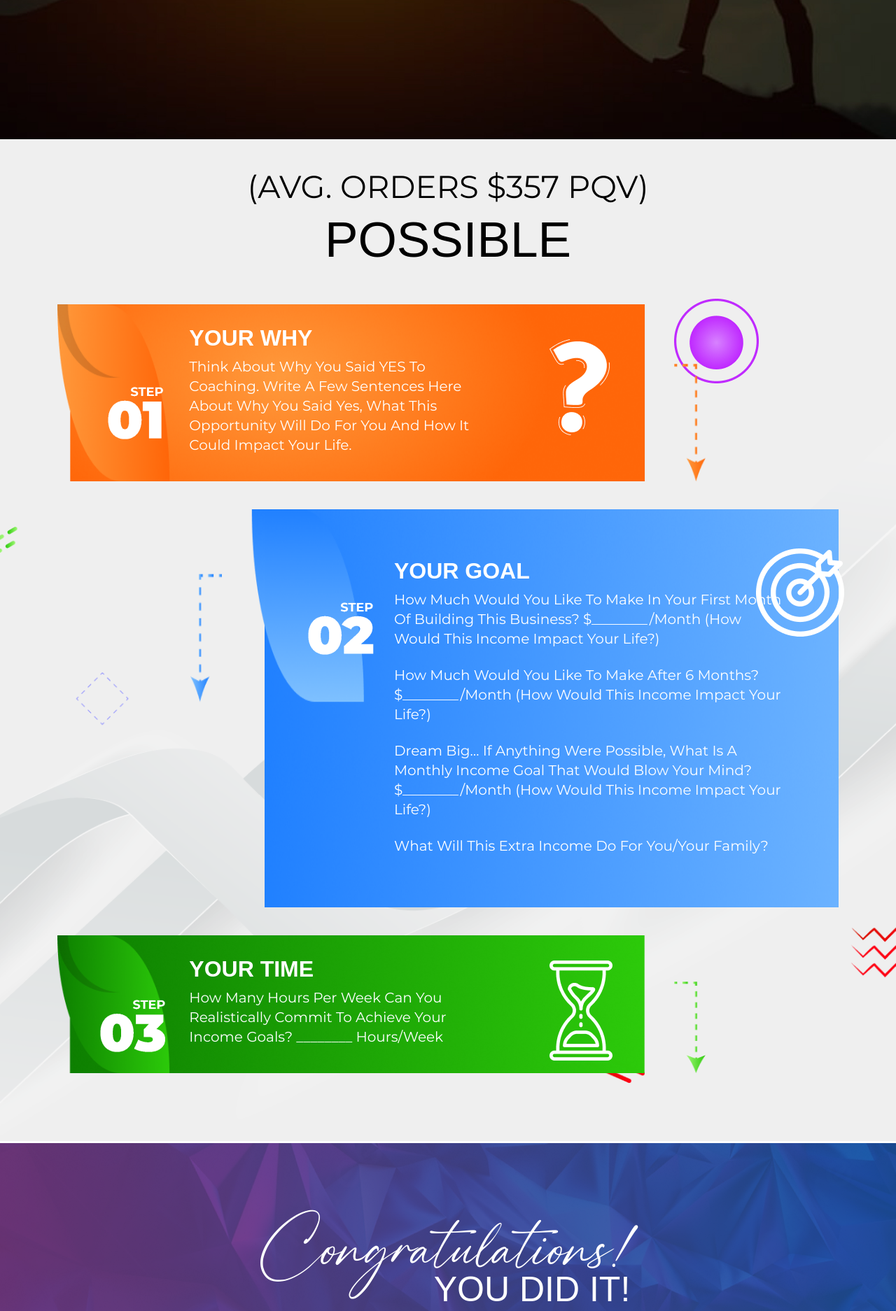
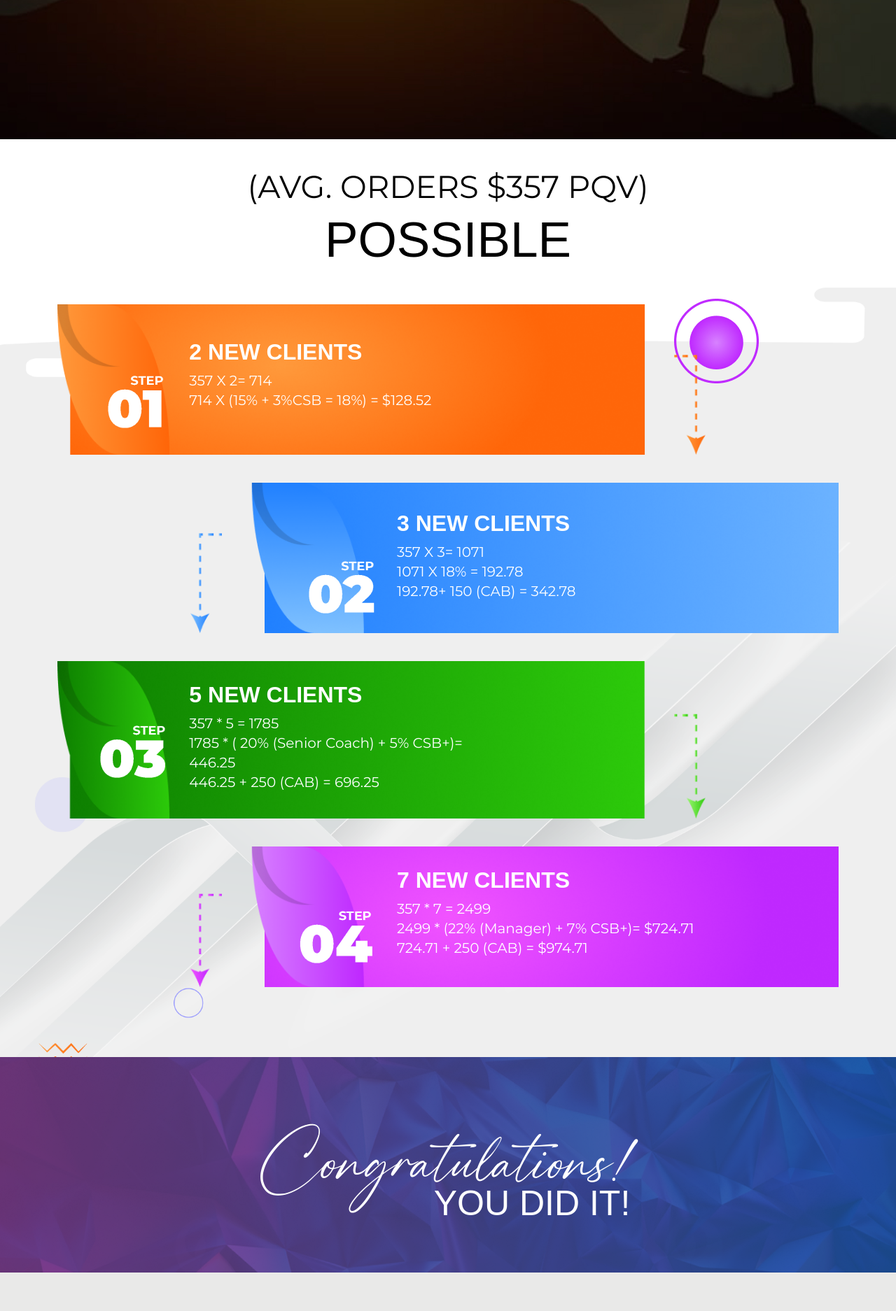
Before and after one commit to syedanastanweer/project-optavist, a PHP site: page /your-goal-three.php in a window 1280 px wide. Shown: the part 601-2475 px from the top of the page at 70% size. After the commit the page ends 2420 px from the top, so only its background shows below. Run offline with PHP 8.4, Linux system fonts and the light colour scheme; some web fonts are replaced.

Commit message:
commit16

```diff
--- a/assets/css/style.css
+++ b/assets/css/style.css
@@ -856,6 +856,14 @@ iframe {
     cursor: pointer;
 }
 
+.midder-three.yg-custom .secimgtwo .textone,
+.midder-three.yg-custom-two .secimgtwo .textone {
+    padding-top: 100%;
+    padding-bottom: 0px;
+    padding-left: 27px;
+}
+
+
 .yg-custom-two.sectwo .midder-one {
     padding-top: 40px;
     text-align: center;
@@ -883,32 +891,19 @@ iframe {
     text-transform: uppercase;
 }
 
-
-
-
-.midder-three.yg-custom-two .secimgtwo {
-    background: url('../img/ygsecimgtwo.png') center center / 100% 100% no-repeat;
-}
-
-.midder-three.yg-custom-two .secimgtwo .row {
-    /* margin-left: 0px; */
-    /* padding-left: 40px; */
-    padding-top: 20px;
-}
-
-
-.midder-three.yg-custom .secimgtwo .textone,
-.midder-three.yg-custom-two .secimgtwo .textone {
-    padding-top: 100%;
-    padding-bottom: 0px;
-    padding-left: 27px;
-}
-
 .midder-three.yg-custom-two .secimgtwo .texttwo {
     padding-top: 50px;
     padding-bottom: 50px;
     padding-left: 16px;
     width: 36rem;
+}
+
+.midder-three.yg-custom-two .secimgtwo {
+    background: url('../img/ygsecimgtwo.png') center center / 100% 100% no-repeat;
+}
+
+.midder-three.yg-custom-two .secimgtwo .row {
+    padding-top: 20px;
 }
 
 .midder-three.yg-custom-two .secimgtwo .texttwo h3 {
@@ -963,6 +958,131 @@ iframe {
     padding-bottom: 16px;
     padding-left: 16px;
 }
+
+
+
+
+
+
+
+
+
+
+
+
+.yg-custom-three.sectwo .midder-one {
+    padding-top: 40px;
+    text-align: center;
+}
+
+.yg-custom-three.sectwo .midder-one h2 {
+    color: #000;
+    text-align: center;
+    font-family: 'Montserrat', sans-serif;
+    font-size: 45px;
+    font-style: normal;
+    font-weight: 400;
+    line-height: normal;
+    text-transform: uppercase;
+}
+
+.yg-custom-three.sectwo .midder-one h3 {
+    color: #000;
+    text-align: center;
+    font-family: 'Anton', sans-serif;
+    font-size: 71.194px;
+    font-style: normal;
+    font-weight: 400;
+    line-height: normal;
+    text-transform: uppercase;
+}
+
+.midder-three.yg-custom-three .secimgtwo .texttwo {
+    padding-top: 40px;
+    padding-bottom: 20px;
+    padding-left: 20px;
+    width: auto;
+}
+
+.midder-three.yg-custom-three .secimgtwo {
+    background: url('../img/secimgtwo.png') center center / 100% 100% no-repeat;
+}
+
+/* .midder-three.yg-custom-three .secimgtwo .row {
+    padding-top: 20px;
+} */
+
+.midder-three.yg-custom-three .secimgtwo .texttwo h3 {
+    color: #FFF;
+    font-family: 'Montserrat', sans-serif;
+    font-size: 20px;
+    font-style: normal;
+    font-weight: 400;
+    line-height: 28px;
+    text-transform: capitalize;
+    padding-bottom: 16px;
+}
+
+.midder-three.yg-custom-three .secimgone .texttwo {
+    padding-top: 50px;
+    padding-bottom: 0px;
+    padding-left: 30px;
+}
+
+.midder-three.yg-custom-three .secimgthree .texttwo {
+    padding-top: 30px;
+    padding-left: 30px;
+    padding-bottom: 30px;
+}
+
+.midder-three.yg-custom-three .secimgone .textone {
+    padding-top: 100px;
+    padding-bottom: 20px;
+    padding-left: 70px;
+}
+
+.midder-three.yg-custom-three .secimgthree .textone {
+    padding-top: 90px;
+    padding-bottom: 0px;
+    padding-left: 60px;
+}
+
+.midder-three.yg-custom-three .secimgone .textthree {
+    padding-top: 50px;
+    padding-left: 70px;
+    overflow: visible;
+}
+
+.midder-three.yg-custom-three .secimgfour .texttwo {
+    padding-top: 30px;
+    padding-bottom: 30px;
+    padding-left: 20px;
+    width: 34rem;
+}
+
+.midder-three.yg-custom-three .secimgfour .textone {
+    padding-top: 90px;
+    padding-bottom: 16px;
+    padding-left: 16px;
+}
+
+.midder-three.yg-custom-three .secimgtwo .textone {
+    padding-top: 110px;
+    padding-bottom: 10px;
+    padding-left: 28px;
+}
+
+.yg-custom-two.header-section img {
+    width: 100%;
+    padding-top: 30%;
+    padding-bottom: 20px;
+}
+
+/* .midder-three.yg-custom-two .secimgfour .texttwo {
+    padding-top: 30px;
+    padding-left: 20px;
+    width: 34rem;
+} */
 
 
 @media (min-width: 320px) and (max-width: 450px) {
--- a/your-goal-three.php
+++ b/your-goal-three.php
@@ -99,7 +99,7 @@
                 </div>
             </div>
         </section> -->
-        <section class="sectwo yg-custom-two">
+        <section class="sectwo yg-custom-three">
             <div class="midder-one">
                 <div class="container">
                     <div class="row">
@@ -111,7 +111,7 @@
                 </div>
             </div>
 
-            <div class="midder-three yg-custom-two">
+            <div class="midder-three yg-custom-three">
                 <div class="element-circle">&nbsp;</div>
                 <div class="container">
                     <div class="row">
@@ -125,16 +125,16 @@
                                     </div>
                                     <div class="col-md-6">
                                         <div class="texttwo">
-                                            <h2>Your Why</h2>
-                                            <h3>Think about why you said YES to coaching. Write a few sentences here
-                                                about why you said yes, what this opportunity will do for you and how it
-                                                could impact your life.</h3>
+                                            <h2>2 New clients</h2>
+                                            <h3>357 x 2= 714<br>
+                                                714 x (15% + 3%CSB = 18%) = $128.52
+                                            </h3>
                                         </div>
                                     </div>
                                     <div class="col-md-2">
-                                        <div class="textthree">
+                                        <!-- <div class="textthree">
                                             <img src="assets/img/element-question.png">
-                                        </div>
+                                        </div> -->
                                     </div>
                                 </div>
                             </div>
@@ -151,21 +151,17 @@
                                     </div>
                                     <div class="col-md-6">
                                         <div class="texttwo">
-                                            <h2>Your Goal</h2>
-                                            <h3>How much would you like to make in your first month of building this
-                                                business? $________/month (How would this income impact your life?)</h3>
-                                            <h3>How much would you like to make after 6 months? $________/month (How
-                                                would this income impact your life?)</h3>
-                                            <h3>Dream Big… If anything were possible, what is a monthly income goal that
-                                                would blow your mind? $________/month (How would this income impact your
-                                                life?)</h3>
-                                            <h3>What will this extra income do for you/your family?</h3>
+                                            <h2>3 New Clients</h2>
+                                            <h3>357 x 3= 1071<br>
+                                                1071 x 18% = 192.78<br>
+                                                192.78+ 150 (CAB) = 342.78
+                                            </h3>
                                         </div>
                                     </div>
                                     <div class="col-md-2">
-                                        <div class="textthree">
+                                        <!-- <div class="textthree">
                                             <img src="assets/img/secimgone-txt3.png">
-                                        </div>
+                                        </div> -->
                                     </div>
                                 </div>
                             </div>
@@ -182,21 +178,50 @@
                                     </div>
                                     <div class="col-md-6">
                                         <div class="texttwo">
-                                            <h2>Your Time</h2>
-                                            <h3>How many hours per week can you realistically commit to achieve your
-                                                income goals? ________ hours/week</h3>
+                                            <h2>5 New Clients</h2>
+                                            <h3>
+                                                357 * 5 = 1785<br>
+                                                1785 * ( 20% (Senior Coach) + 5% CSB+)= 446.25<br>
+                                                446.25 + 250 (CAB) = 696.25
+                                            </h3>
                                         </div>
                                     </div>
                                     <div class="col-md-2">
-                                        <div class="textthree">
+                                        <!-- <div class="textthree">
                                             <img src="assets/img/element-timedue.png">
-                                        </div>
+                                        </div> -->
                                     </div>
                                 </div>
                             </div>
                         </div>
                     </div>
-
+                    <div class="row">
+                        <div class="col-md-10 offset-md-2">
+                            <div class="secimgfour" data-aos="fade-left" data-aos-delay="300">
+                                <div class="row">
+                                    <div class="col-md-2">
+                                        <div class="textone">
+                                            <img src="assets/img/secimgfour-txt1.png">
+                                        </div>
+                                    </div>
+                                    <div class="col-md-6">
+                                        <div class="texttwo">
+                                            <h2>7 New Clients</h2>
+                                            <h3>357 * 7 = 2499<br>
+                                                2499 * (22% (Manager) + 7% CSB+)= $724.71<br>
+                                                724.71 + 250 (CAB) = $974.71
+                                            </h3>
+                                        </div>
+                                    </div>
+                                    <div class="col-md-2">
+                                        <!-- <div class="textthree">
+                                            <img src="assets/img/element-meet.png">
+                                        </div> -->
+                                    </div>
+                                </div>
+                            </div>
+                        </div>
+                    </div>
                 </div>
             </div>
         </section>
--- a/your-goal-two.php
+++ b/your-goal-two.php
@@ -65,12 +65,12 @@
                 </div>
             </nav>
 
-            <div class="header-section yg-custom">
+            <div class="header-section yg-custom-two">
                 <div class="container">
                     <div class="row">
                         <div class="col-md-12">
-                            <h1 class="animate-topToBottom">Optavist</h1>
-                            <h2 class="animate-leftToRight">Set</h2>
+                            <!-- <h1 class="animate-topToBottom">Optavist</h1>
+                            <h2 class="animate-leftToRight">Set</h2> -->
                             <img class="animate-bottomToTop" src="assets/img/about-banner-txt-1.png">
                             <!-- <h3 class="animate-zoomIntoZoomOutOne">5 steps to fast track your success!</h3> -->
                         </div>
```
